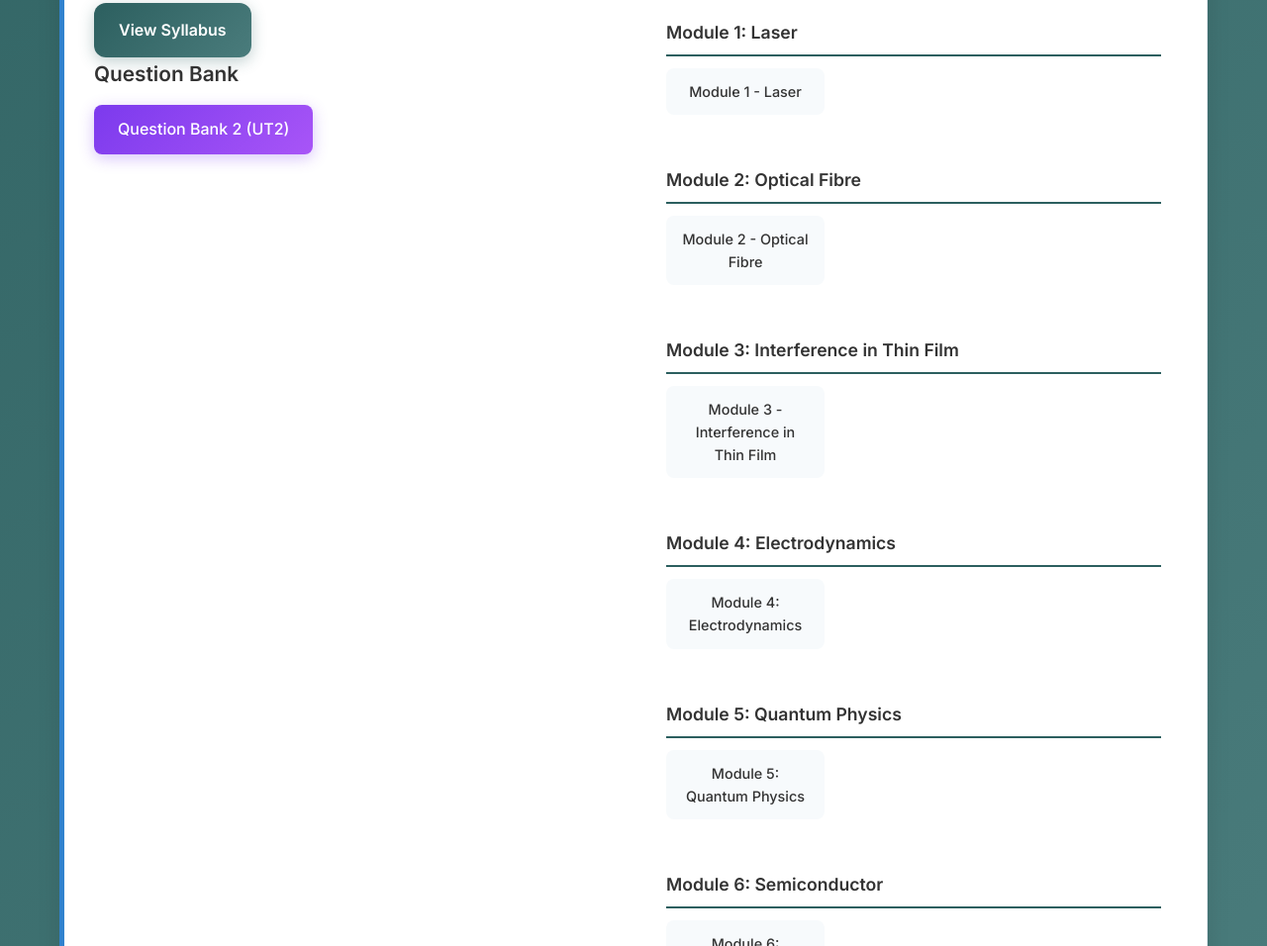
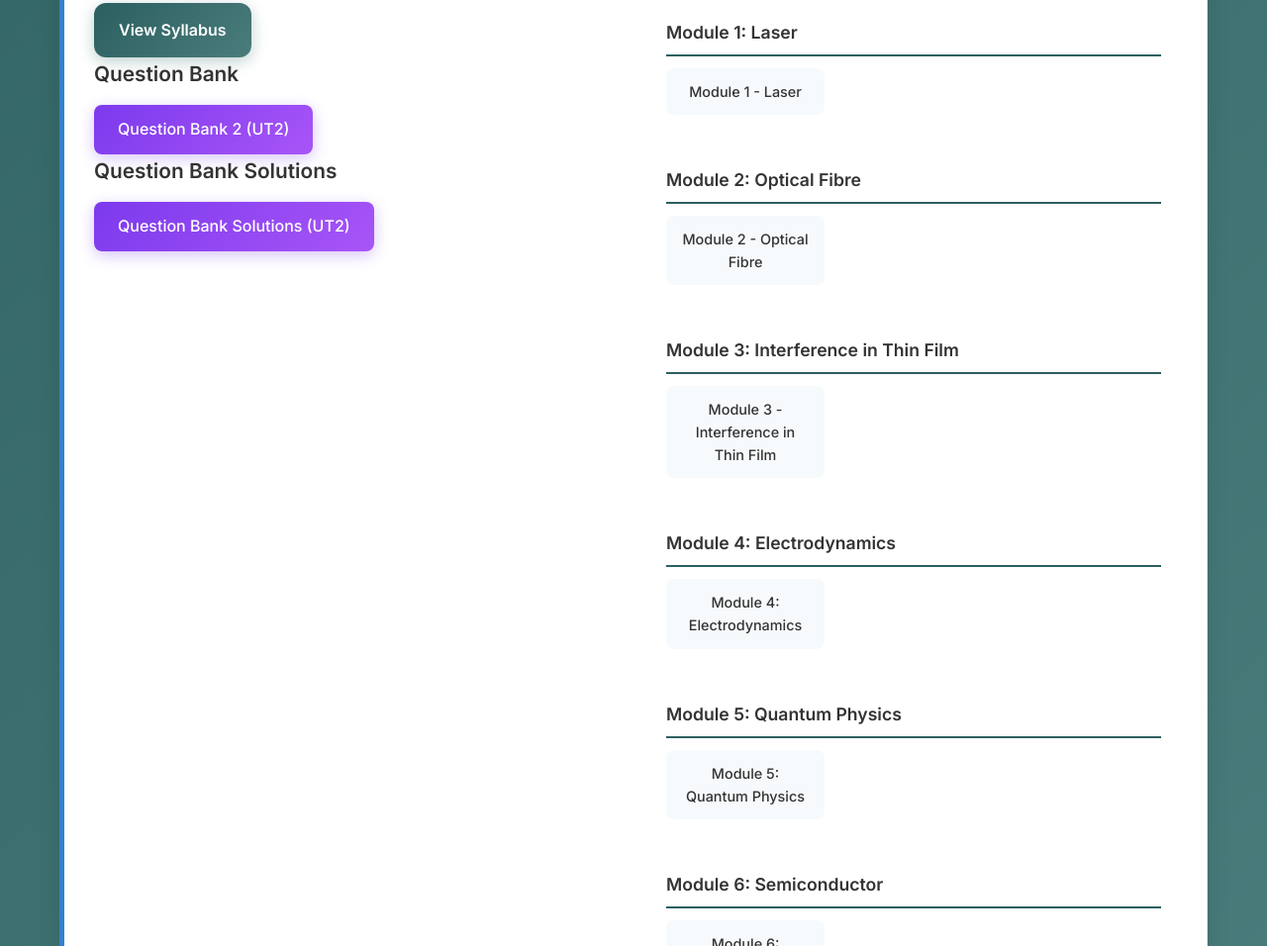
Before and after one commit to Panther1507/Apsit-website, a plain HTML site: page index.html in a window 1280 px wide. Shown: the part 1051-2007 px from the top of the page at 99% size. Drawn offline with Linux system fonts and the light colour scheme.

Commit message:
Update index.html

```diff
--- a/index.html
+++ b/index.html
@@ -81,6 +81,10 @@
                         <h3 class="section-title">Question Bank</h3>
                         <div class="question-bank-container">
                             <a href="https://drive.google.com/file/d/1fQmE8DZpbi7vuZVaISyJFhhFWyZj4Pyr/preview" class="question-bank-link">Question Bank 2 (UT2)</a>
+                        </div>
+                        <h3 class="section-title">Question Bank Solutions</h3>
+                        <div class="question-bank-container">
+                            <a href="https://drive.google.com/file/d/1v5sOjL2Fcg-4818IimVJAd7HfXBYbtW0/preview" class="question-bank-link">Question Bank Solutions (UT2)</a>
                         </div>
                     </div>
                     <div class="notes-section">
```
